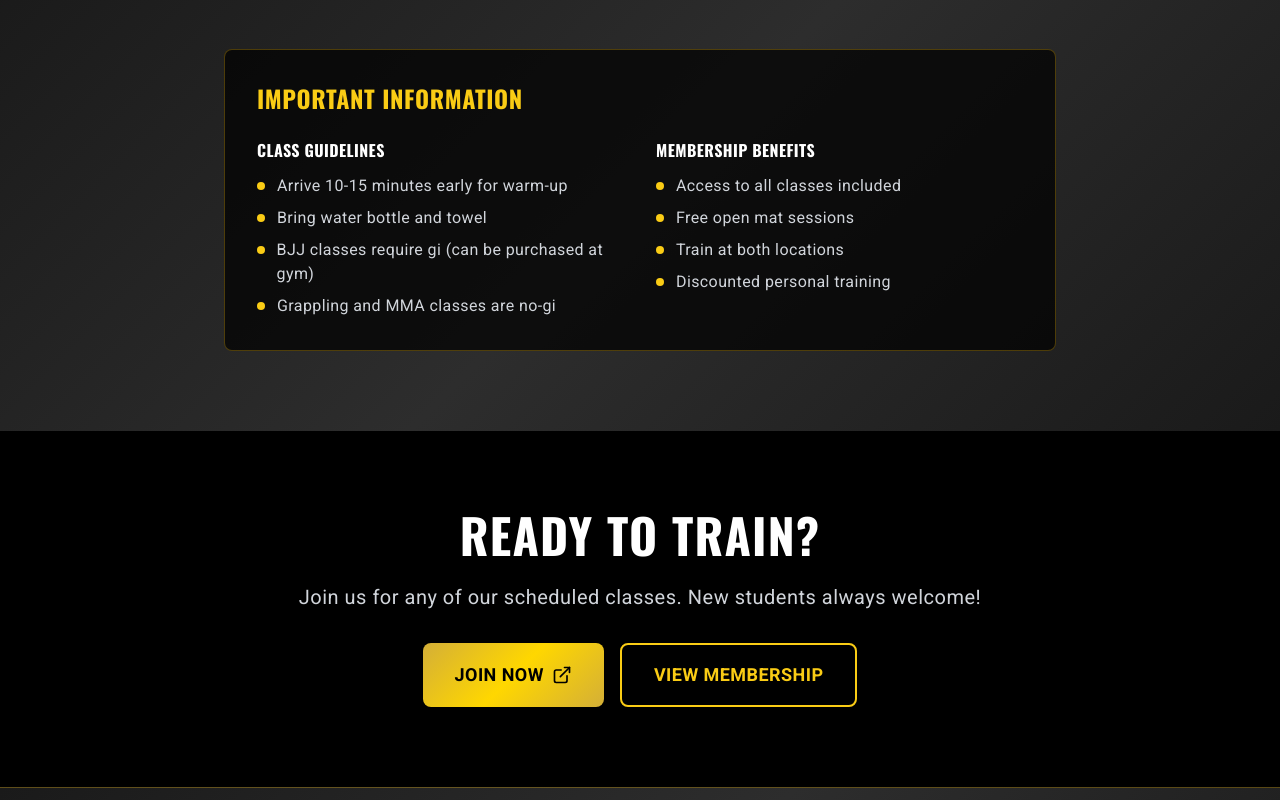
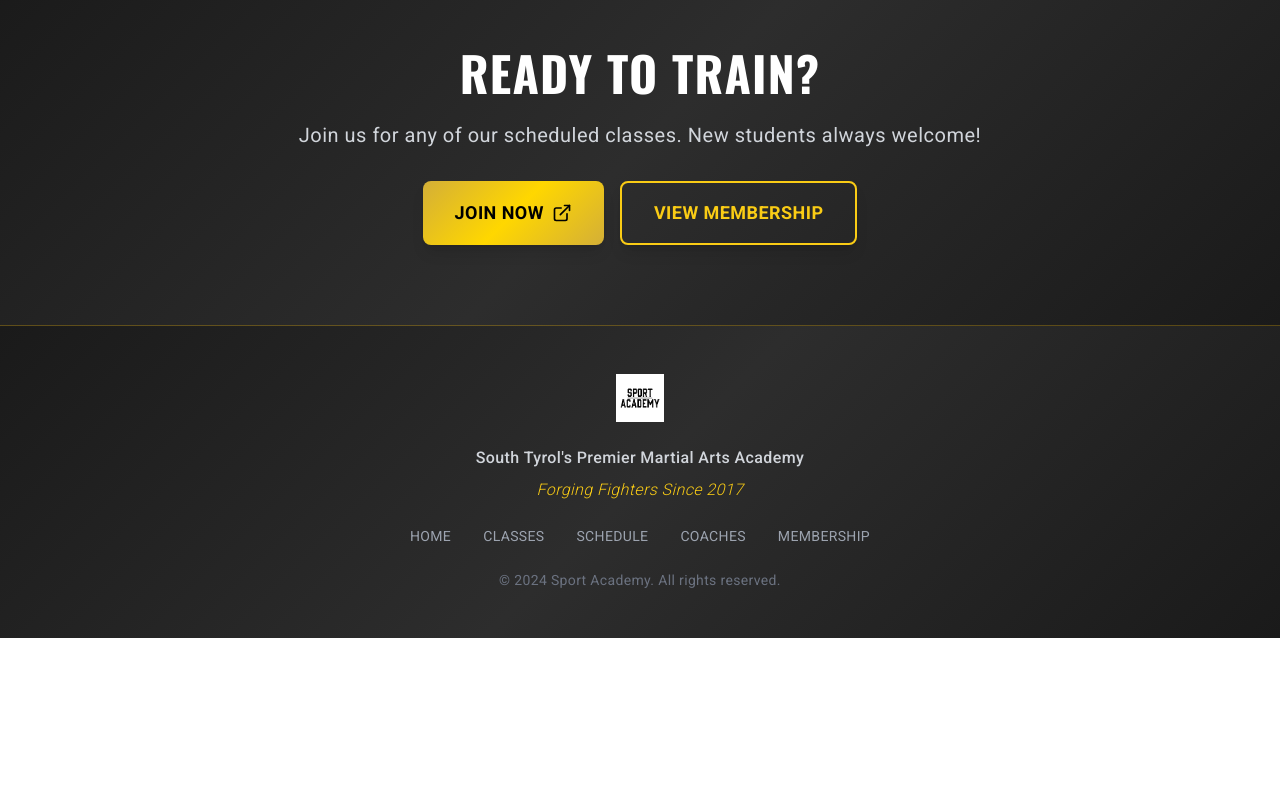
Before and after one commit to Leox-bot/SportAcademy, a React (Vite) app: page /schedule in a window 1280 px wide. Shown: the part 1040-1840 px from the top of the page. After the commit the page ends 1678 px from the top, so only its background shows below. Built offline with nearby package versions, Linux system fonts and the light colour scheme.

Commit message:
Remove Important Information section from Schedule page

```diff
--- a/src/pages/Schedule.tsx
+++ b/src/pages/Schedule.tsx
@@ -76,61 +76,8 @@ export default function Schedule() {
         </div>
       </section>
 
-      {/* Important Notes */}
+      {/* CTA Section */}
       <section className="py-20 bg-gradient-dark">
-        <div className="max-w-4xl mx-auto px-4 sm:px-6 lg:px-8">
-          <div className="bg-black/70 border border-yellow-500/30 rounded-lg p-8">
-            <h3 className="text-2xl font-bold mb-6 text-yellow-400 tracking-wide uppercase">{t('schedule.importantInfo')}</h3>
-            <div className="grid md:grid-cols-2 gap-8">
-              <div>
-                <h4 className="font-bold text-white mb-3 tracking-wide uppercase">{t('schedule.classGuidelines')}</h4>
-                <ul className="space-y-2 text-gray-300">
-                  <li className="flex items-start tracking-wide">
-                    <div className="w-2 h-2 bg-yellow-400 rounded-full mr-3 mt-2"></div>
-                    {t('schedule.guidelines.arrive')}
-                  </li>
-                  <li className="flex items-start tracking-wide">
-                    <div className="w-2 h-2 bg-yellow-400 rounded-full mr-3 mt-2"></div>
-                    {t('schedule.guidelines.water')}
-                  </li>
-                  <li className="flex items-start tracking-wide">
-                    <div className="w-2 h-2 bg-yellow-400 rounded-full mr-3 mt-2"></div>
-                    {t('schedule.guidelines.gi')}
-                  </li>
-                  <li className="flex items-start tracking-wide">
-                    <div className="w-2 h-2 bg-yellow-400 rounded-full mr-3 mt-2"></div>
-                    {t('schedule.guidelines.noGi')}
-                  </li>
-                </ul>
-              </div>
-              <div>
-                <h4 className="font-bold text-white mb-3 tracking-wide uppercase">{t('schedule.membershipBenefits')}</h4>
-                <ul className="space-y-2 text-gray-300">
-                  <li className="flex items-start tracking-wide">
-                    <div className="w-2 h-2 bg-yellow-400 rounded-full mr-3 mt-2"></div>
-                    {t('schedule.benefits.allClasses')}
-                  </li>
-                  <li className="flex items-start tracking-wide">
-                    <div className="w-2 h-2 bg-yellow-400 rounded-full mr-3 mt-2"></div>
-                    {t('schedule.benefits.openMat')}
-                  </li>
-                  <li className="flex items-start tracking-wide">
-                    <div className="w-2 h-2 bg-yellow-400 rounded-full mr-3 mt-2"></div>
-                    {t('schedule.benefits.bothLocations')}
-                  </li>
-                  <li className="flex items-start tracking-wide">
-                    <div className="w-2 h-2 bg-yellow-400 rounded-full mr-3 mt-2"></div>
-                    {t('schedule.benefits.personalTraining')}
-                  </li>
-                </ul>
-              </div>
-            </div>
-          </div>
-        </div>
-      </section>
-
-      {/* CTA Section */}
-      <section className="py-20 bg-black">
         <div className="max-w-4xl mx-auto px-4 sm:px-6 lg:px-8 text-center">
           <h2 className="text-4xl md:text-5xl font-black mb-6 text-white tracking-wide uppercase">
             {t('schedule.cta.title')}
```
